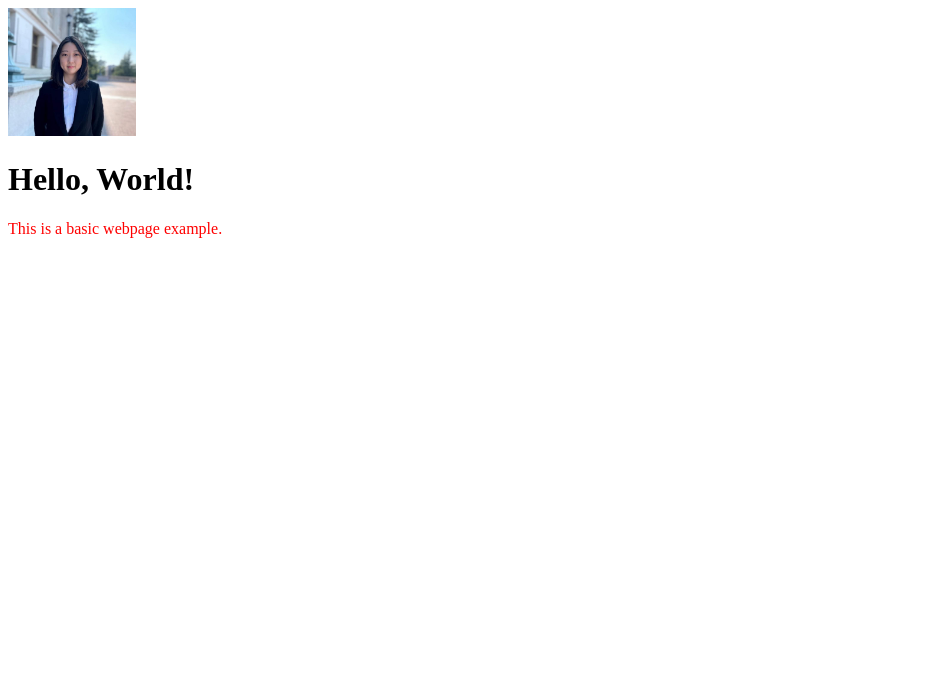
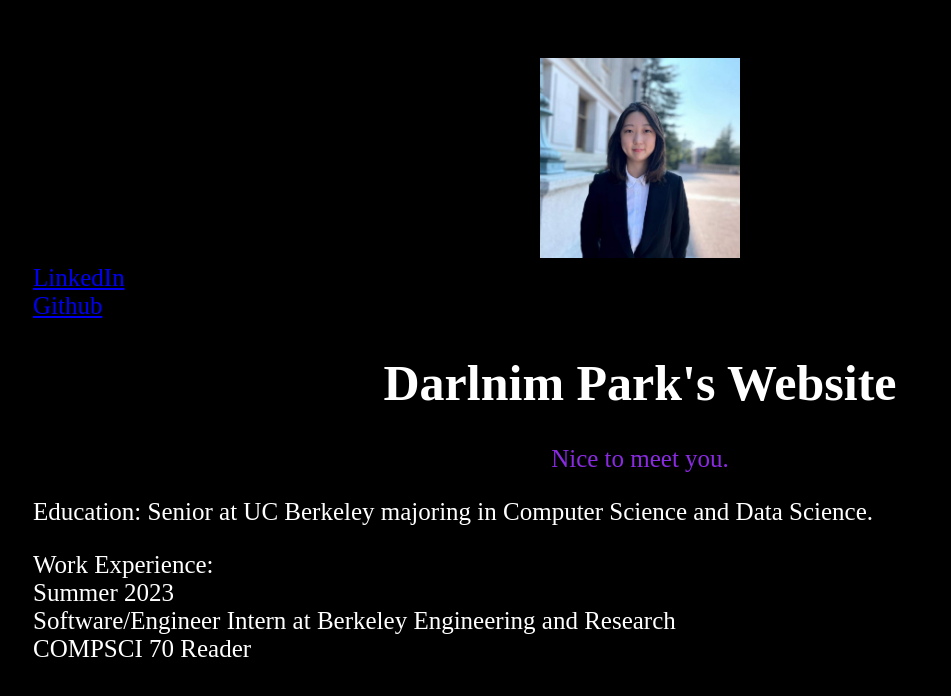
Before and after one commit to darlnim/darlnim.github.io, a plain HTML site: page index.html in a window 1280 px wide. Shown: the whole page, without its empty margins (0-951 px from the left). Drawn offline with Linux system fonts and the light colour scheme.

Commit message:
finished

```diff
--- a/index.html
+++ b/index.html
@@ -6,11 +6,37 @@
     <title>Darlnim</title>
     <link rel="stylesheet" href="styles.css">
 </head>
+<style>
+    h1 {text-align: center;}
+    div {text-align: center;}
+    p {text-align: center;}
+    body {
+            padding: 25px;
+            background-color: black;
+            color: white;
+            font-size: 25px;
+    }
+</style>
 <body>
-    <img src="images/IMG_0075.jpg" style="width:128px;height:128px;">
-    <div class="container">
-        <h1>Hello, World!</h1>
-        <p>This is a basic webpage example.</p>
+    <p>
+        <img src="images/IMG_0075.jpg" style="width:200px;height:200px;">
+        <a href = "https://www.linkedin.com/in/darlnim-park-7a3a7522b/">LinkedIn</a>
+        <a href = "https://github.com/darlnim?tab=repositories">Github</a>
+        <div class="container">
+            <h1>Darlnim Park's Website</h1>
+            <p1>Nice to meet you.</p1>
+        </div>
+    </p>
+    <div>
+        <p style="text-align:left;">
+            Education: Senior at UC Berkeley majoring in Computer Science and Data Science.
+        </p>
+        <p style="text-align:left;">
+            Work Experience:<br>
+            Summer 2023 <br>
+            Software/Engineer Intern at Berkeley Engineering and Research <br>
+            COMPSCI 70 Reader <br><br>
+        </p>
     </div>
 </body>
 </html>
--- a/styles.css
+++ b/styles.css
@@ -1 +1,9 @@
-p { color: red; }
+p1 { color: blueviolet; }
+a {
+    display: flex;
+    align-items: center;
+  }
+
+p2 {
+    align-items: center;
+}
```
